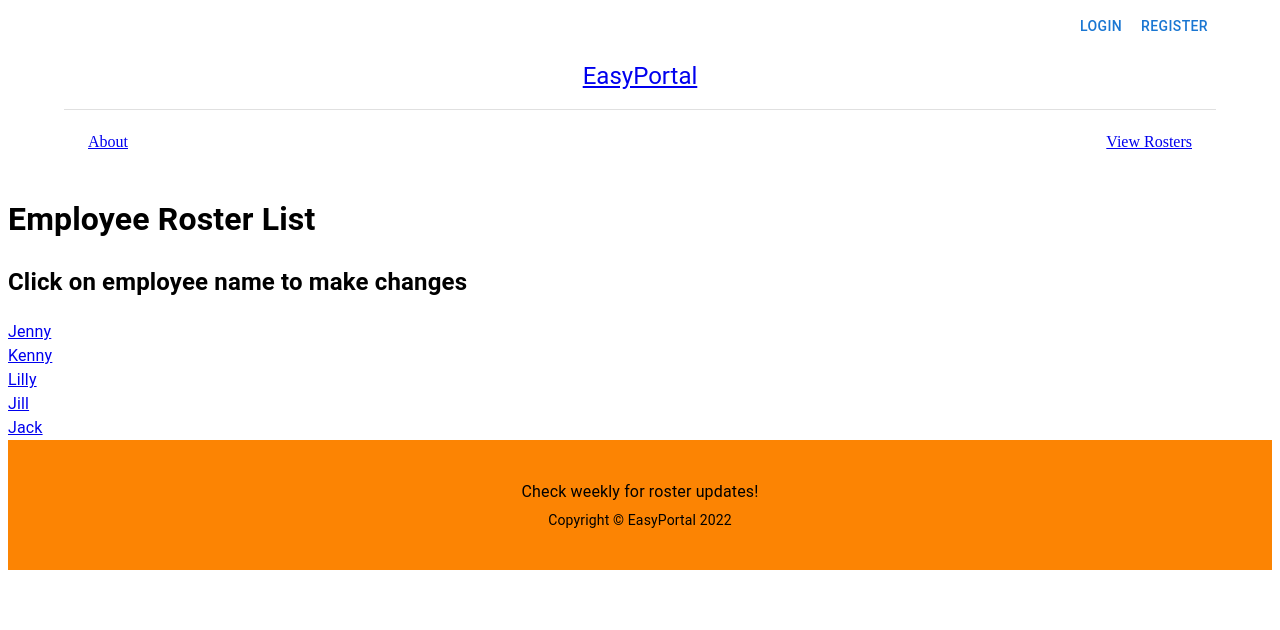
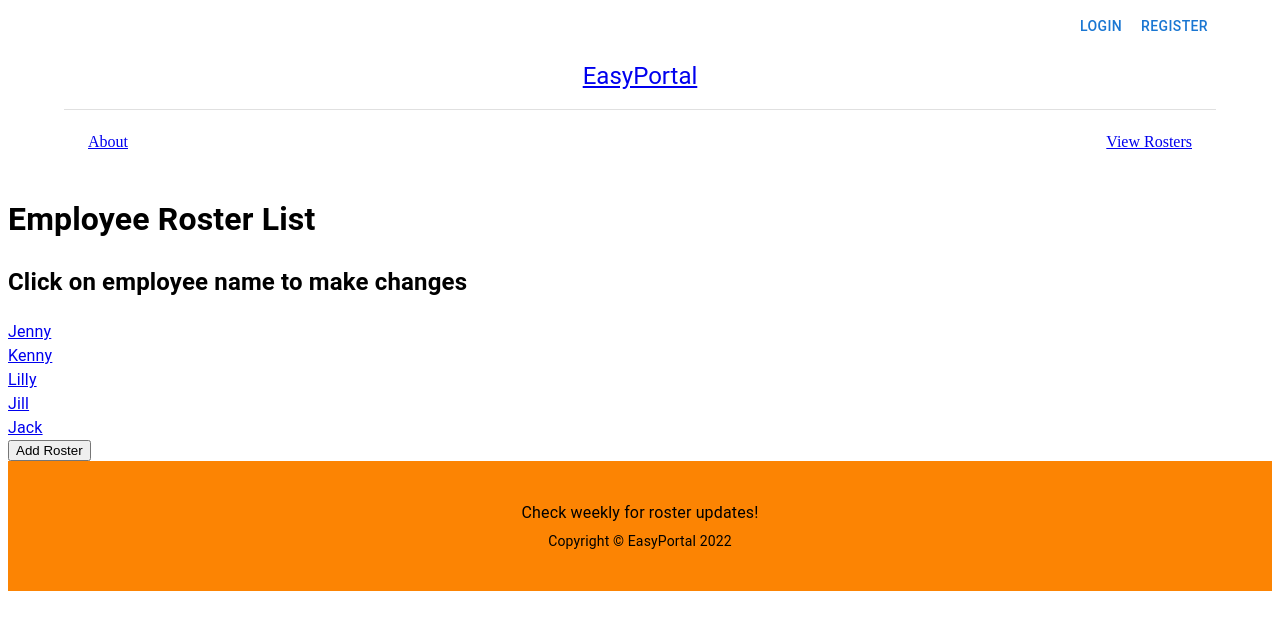
Before and after one commit to EasyPortal-Business-Management-System/EasyPortal-Client, a React (Create React App) app: page /rosters in a window 1280 px wide. Shown: the top 630 px of the page. Built offline with nearby package versions, Linux system fonts and the light colour scheme.

Commit message:
update roster fixed

```diff
--- a/src/components/NewRoster.js
+++ b/src/components/NewRoster.js
@@ -29,7 +29,7 @@ export default function NewRoster() {
 
   useEffect(() => {
     if (id) {
-      getRoster(id).then((roster) => {
+      getRoster(id).then(() => {
         const employee = employees.find(
           (employee) =>
             employee.name.toLowerCase()
--- a/src/components/Rosters.js
+++ b/src/components/Rosters.js
@@ -33,9 +33,9 @@ getRosters()
               </Link>
             );
           })}
-          {/* <button onClick={() => navigate("/rosters/new")}>
+          <button onClick={() => navigate("/rosters/new")}>
             Add Roster
-          </button> */}
+          </button>
     </div>
   )
 }
```
